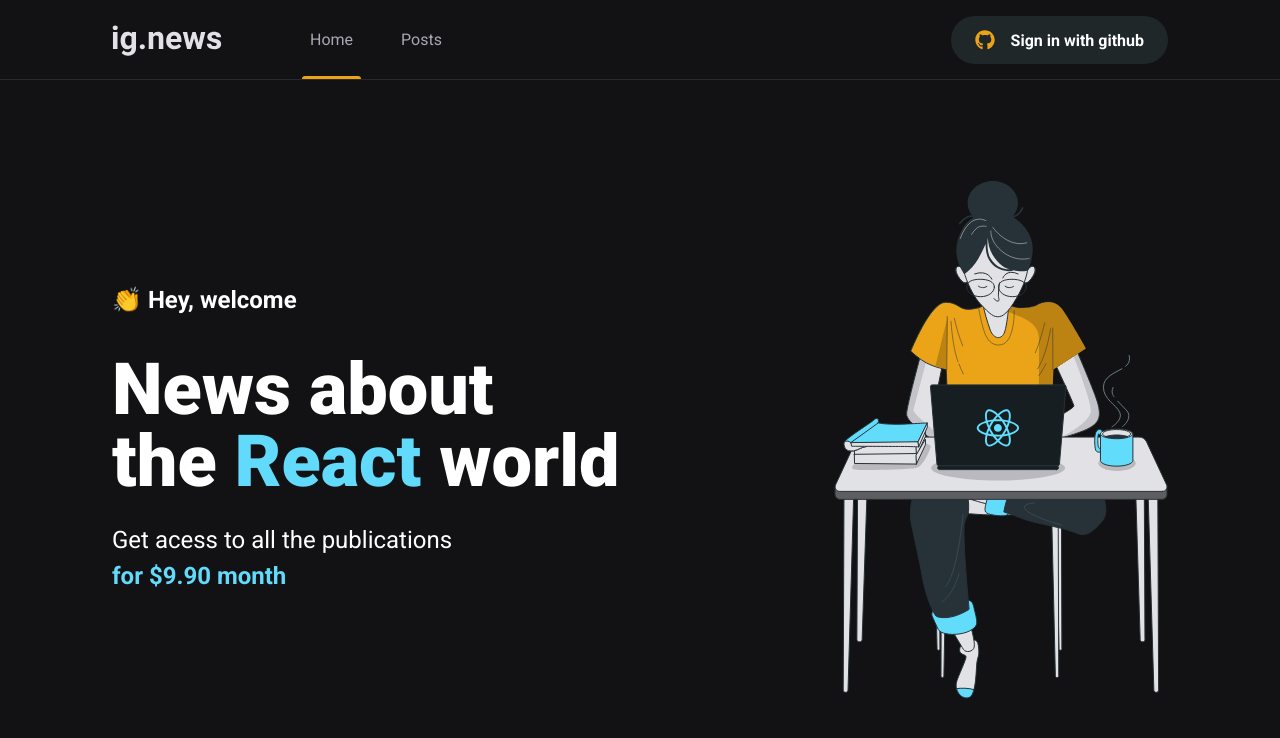
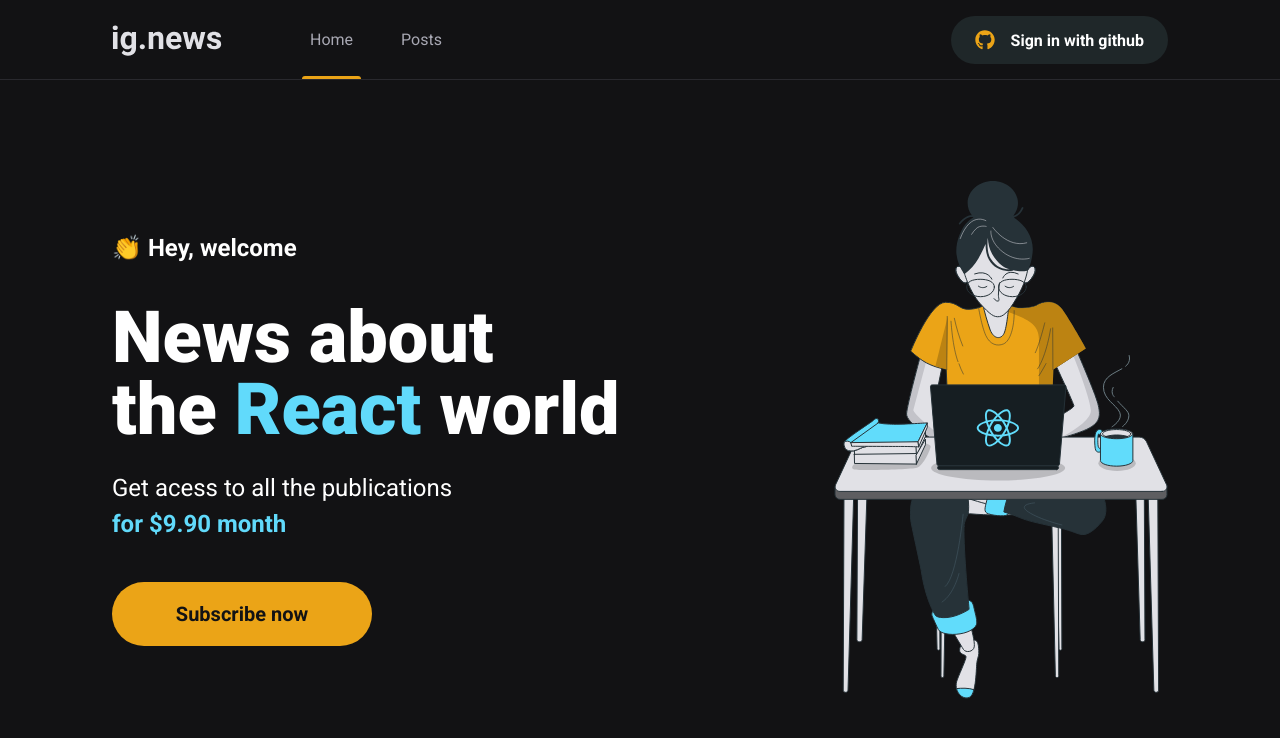
Before and after one commit to EdsonLuiz/ignews, a Next.js app: page / in a window 1280 px wide. Shown: the top 738 px of the page. Built offline with nearby package versions, Linux system fonts and the light colour scheme.

Commit message:
feat: SubscribeButton component

```diff
--- /dev/null
+++ b/src/components/SubscribeButton/index.tsx
@@ -0,0 +1,9 @@
+import styles from './styles.module.scss'
+
+export function SubscribeButton() {
+  return (
+    <button className={styles.subscribeButton} type="button">
+      Subscribe now
+    </button>
+  )
+}
--- /dev/null
+++ b/src/components/SubscribeButton/styles.module.scss
@@ -0,0 +1,18 @@
+.subscribeButton {
+  align-items: center;
+  background-color: var(--yellow-500);
+  border: 0;
+  border-radius: 2rem;
+  color: var(--gray-900);
+  display: flex;
+  font-size: 1.25rem;
+  font-weight: bold;
+  height: 64px;
+  justify-content: center;
+  transition: filter .2s;
+  width: 260px;
+
+  &:hover {
+    filter: brightness(.8);
+  }
+}
--- a/src/pages/index.tsx
+++ b/src/pages/index.tsx
@@ -2,6 +2,7 @@
 import Img from 'next/image'
 import Head from 'next/head'
 import styles from '../styles/home.module.scss'
+import { SubscribeButton } from '../components/SubscribeButton'
 
 const Home: NextPage = () => {
   return (
@@ -21,6 +22,7 @@
             Get acess to all the publications <br />
             <span className={`${styles.highlight} ${styles.highlightPrice}`}>for $9.90 month</span>
           </p>
+          <SubscribeButton />
         </section>
         <Img src="/images/avatar.svg" alt="Girls coding" width="334" height="520" />
       </main>
--- a/src/styles/home.module.scss
+++ b/src/styles/home.module.scss
@@ -22,6 +22,10 @@
     line-height: 4.5rem;
     margin-top: 2.5rem;
   }
+
+  button {
+    margin-top: 2.5rem;
+  }
 }
 
 .highlight {
```
